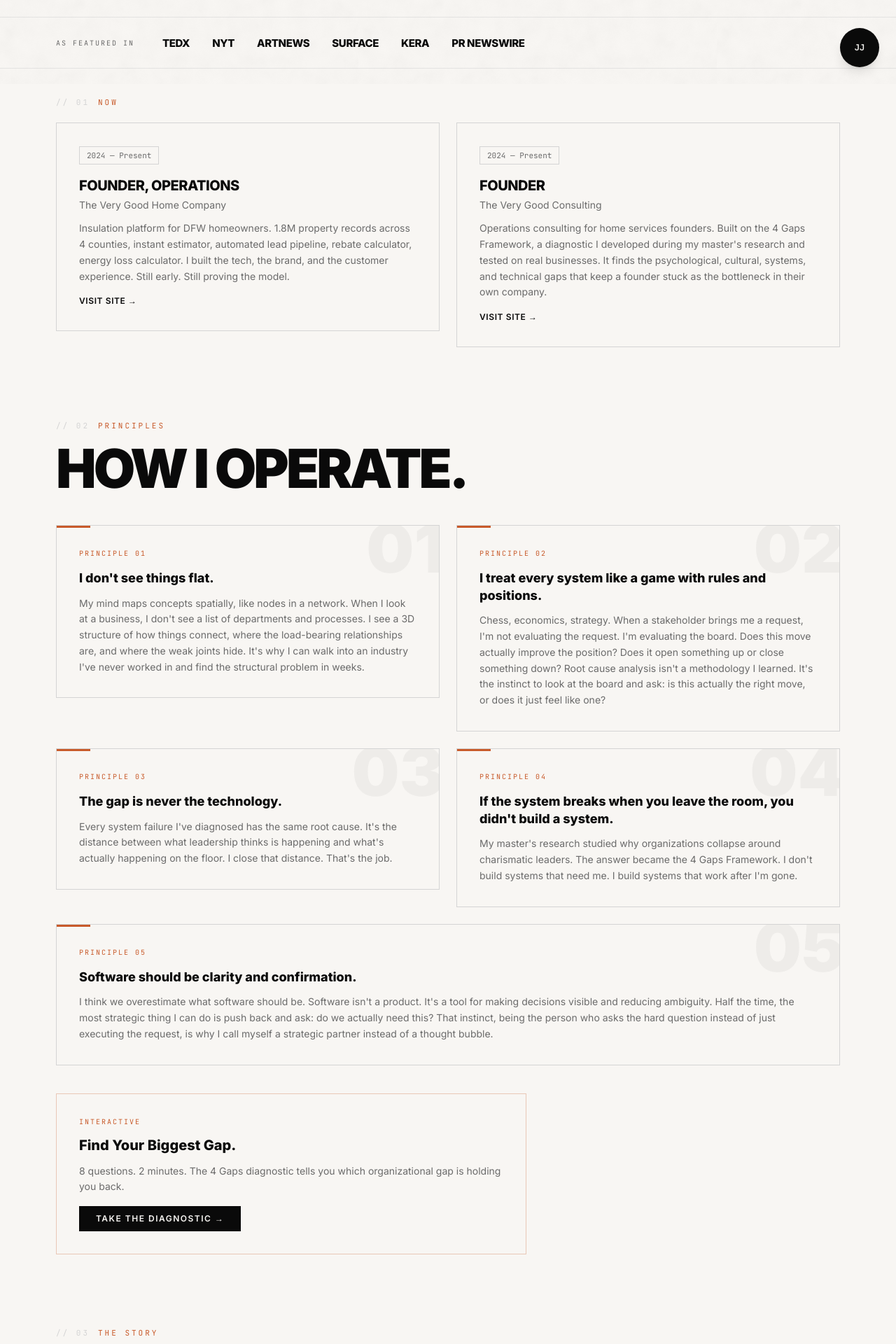
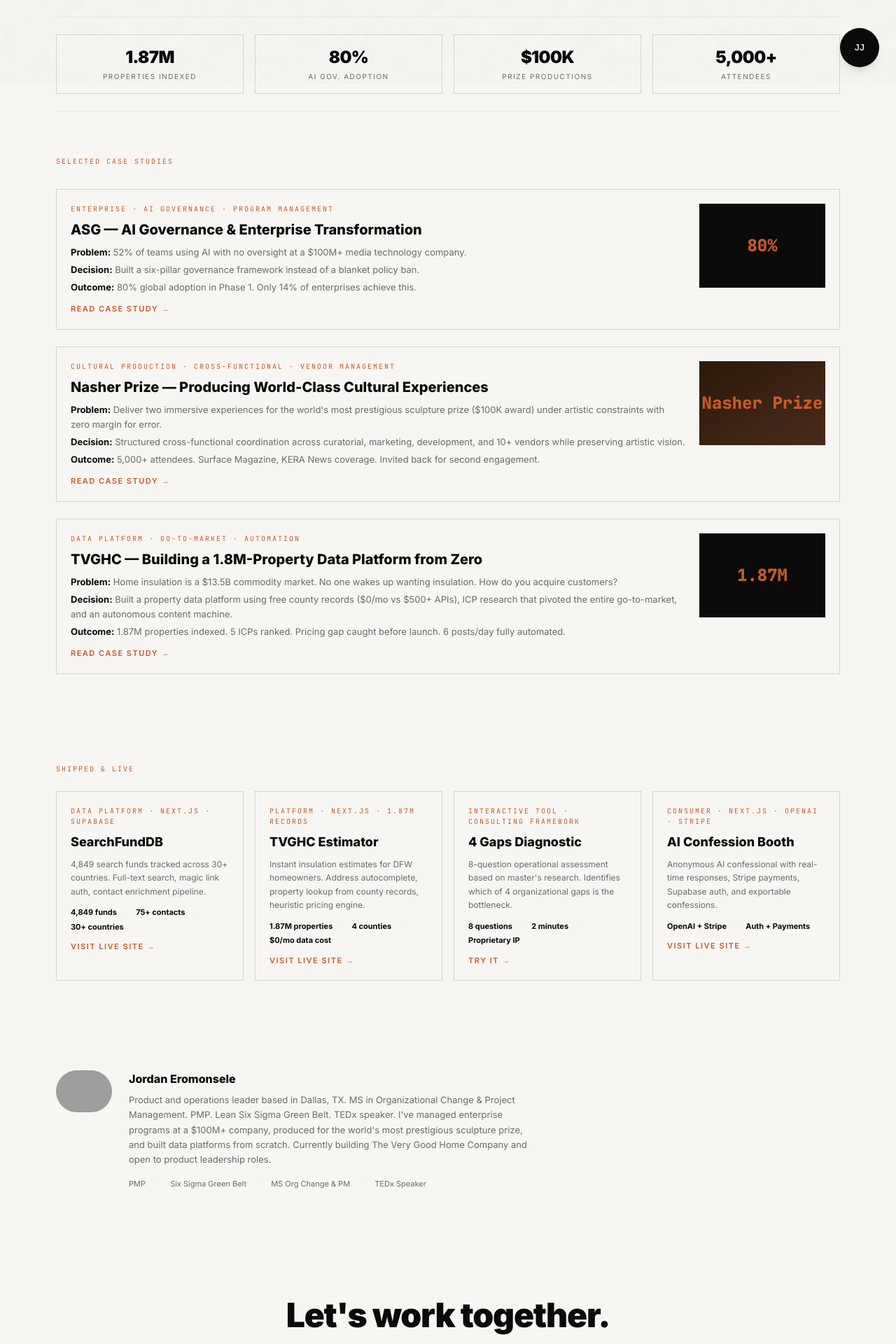
Before and after one commit to Jeromonsele/jj-portfolio, a Next.js app: page / in a window 1280 px wide. Shown: the part 680-2600 px from the top of the page at 70% size. Built offline with nearby package versions, Linux system fonts and the light colour scheme; grey boxes are pictures that could not be loaded.

Commit message:
feat: new homepage — proof chips, case studies, products, bio, CTA
Co-Authored-By: Claude Opus 4.6 (1M context) <noreply@anthropic.com>

```diff
--- a/src/app/page.tsx
+++ b/src/app/page.tsx
@@ -1,13 +1,10 @@
 import { Nav } from "@/components/Nav";
 import { Hero } from "@/components/Hero";
-import { CredibilityBar } from "@/components/CredibilityBar";
-import { NowSection } from "@/components/NowSection";
-import { PrinciplesSection } from "@/components/PrinciplesSection";
-import { StorySection } from "@/components/StorySection";
-import { JourneySection } from "@/components/JourneySection";
-import { WorkSection } from "@/components/WorkSection";
-import { ThinkingSection } from "@/components/ThinkingSection";
-import { LabSection } from "@/components/LabSection";
+import { ProofChips } from "@/components/ProofChips";
+import { CaseStudyCards } from "@/components/CaseStudyCards";
+import { ProductStrip } from "@/components/ProductStrip";
+import { ShortBio } from "@/components/ShortBio";
+import { FooterCTA } from "@/components/FooterCTA";
 import { Footer } from "@/components/Footer";
 import { SmoothScroll } from "@/components/SmoothScroll";
 import { AskJJ } from "@/components/AskJJ";
@@ -16,16 +13,15 @@ export default function Home() {
   return (
     <SmoothScroll>
       <Nav />
-      <main>
+      <main id="main-content">
         <Hero />
-        <CredibilityBar />
-        <NowSection />
-        <PrinciplesSection />
-        <StorySection />
-        <JourneySection />
-        <WorkSection />
-        <ThinkingSection />
-        <LabSection />
+        <ProofChips />
+        <section id="case-studies">
+          <CaseStudyCards />
+        </section>
+        <ProductStrip />
+        <ShortBio />
+        <FooterCTA />
       </main>
       <Footer />
       <AskJJ />
--- a/src/components/Footer.tsx
+++ b/src/components/Footer.tsx
@@ -4,7 +4,7 @@ export function Footer() {
       <div>
         <h3 className="text-sm font-extrabold uppercase tracking-wider mb-2">Jordan Eromonsele</h3>
         <p className="text-[13px] text-brand-gray-600 max-w-xs leading-relaxed">
-          Founder, operator, builder. Dallas, TX. Currently open to advisory, operating engagements, and interesting problems.
+          Product & operations leader. Dallas, TX. Open to product leadership, advisory, and operating engagements.
         </p>
         <p className="text-[11px] text-brand-gray-300 mt-6">
           © 2026 Jordan Eromonsele. All rights reserved.
@@ -14,6 +14,7 @@ export function Footer() {
         <a href="https://linkedin.com/in/jordaneromonsele" target="_blank" rel="noopener noreferrer" className="text-brand-gray-600 hover:text-black transition-colors">LinkedIn</a>
         <a href="https://github.com/Jeromonsele" target="_blank" rel="noopener noreferrer" className="text-brand-gray-600 hover:text-black transition-colors">GitHub</a>
         <a href="mailto:connect@theverygoodguys.com" className="text-brand-gray-600 hover:text-black transition-colors">Email</a>
+        <a href="/archive" className="text-brand-gray-600 hover:text-black transition-colors">Archive</a>
       </nav>
     </footer>
   );
```
